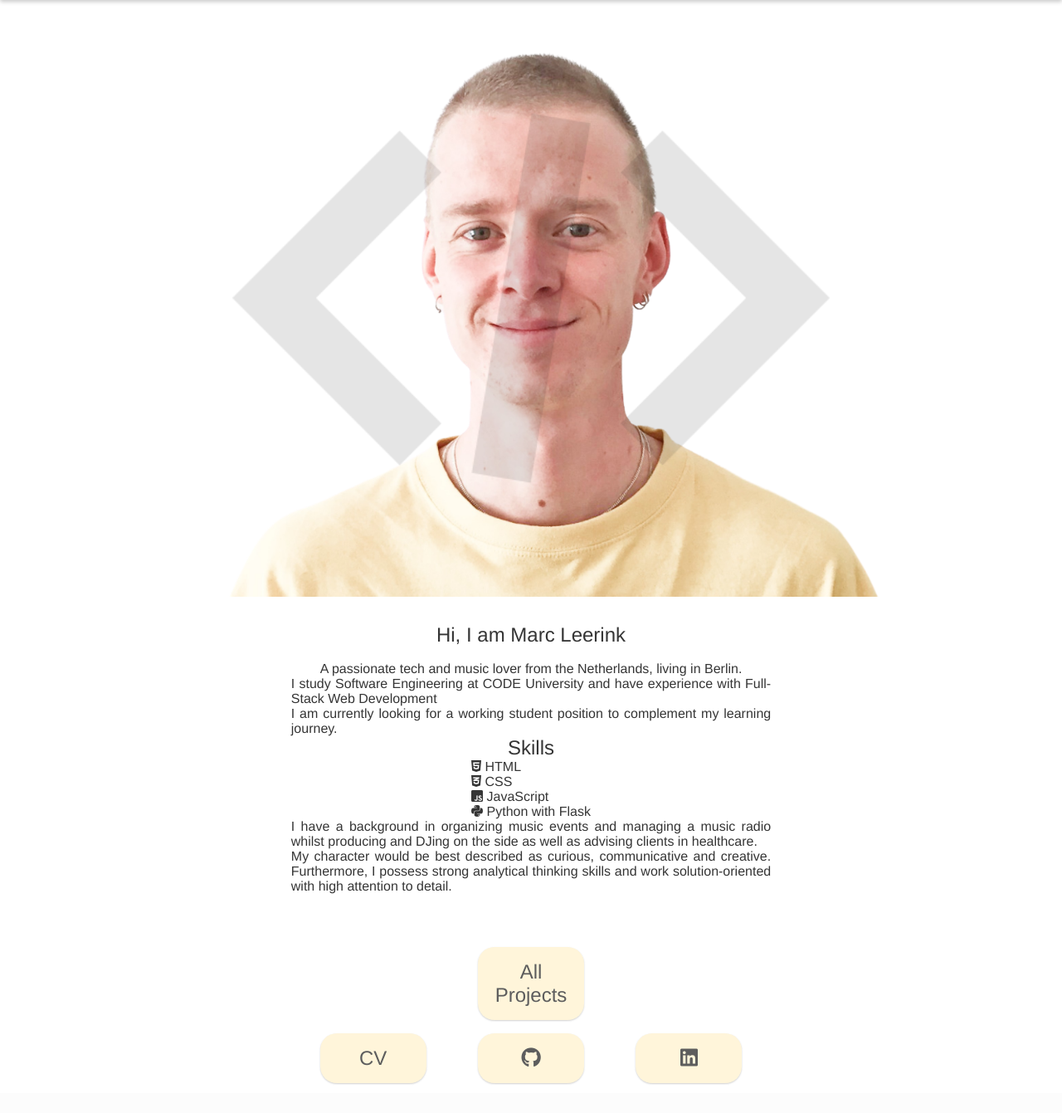
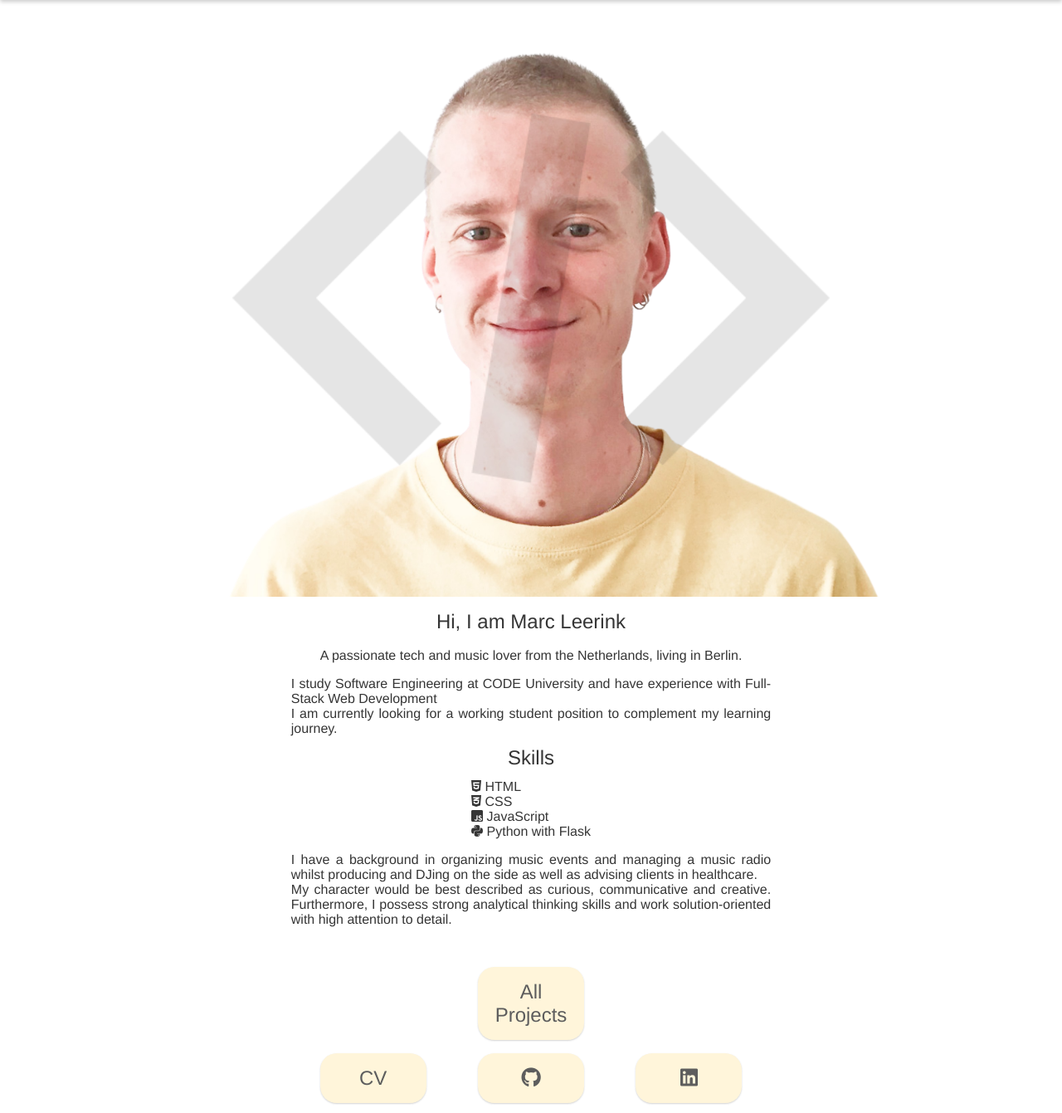
Before and after one commit to marcleerink/portfolio-website, a Flask app: page /software-engineer in a window 1280 px wide. Shown: the part 108-1449 px from the top of the page at 83% size. Before the commit the page ends 1414 px from the top, so only its background shows below. Run offline with Flask 2, Linux system fonts and the light colour scheme; data that the repository does not hold is empty; some web fonts are replaced.

Commit message:
updated margins

```diff
--- a/app/static/css/form.css
+++ b/app/static/css/form.css
@@ -15,7 +15,7 @@
     border-radius: 20px;
     font-size: min(4vw, 20px);
     background-color: var(--secondary-color);
-    box-shadow: 0 2px 2px var(--secondary-shadow);
+    box-shadow: 0 4px 5px var(--primary-shadow);
 }
 
 ul {
--- a/app/static/css/main.css
+++ b/app/static/css/main.css
@@ -12,11 +12,11 @@
   --bg-color: #fcfcfc;
   --primary-color: #353535;
   --secondary-color: rgb(255, 243, 210);
-  --primary-shadow: rgb(199, 199, 199);
+  --primary-shadow: rgb(201, 201, 201);
   --secondary-shadow: rgb(189, 178, 142);
   --hover-color:black;
-  --bottom-margin: 12px;
-  --bottom-margin-2: 16px;
+  --bottom-margin: 16px;
+  --bottom-margin-2: 12px;
   --transition: all 500ms ease;
   --transform: scale(1.05)
 }
@@ -105,6 +105,12 @@ button {
     text-align: justify;
     align-self: center;
     justify-self: center;
+}
+.margin {
+    margin-bottom: var(--bottom-margin);
+}
+.margin2 {
+    margin-bottom:var(--bottom-margin-2);
 }
 
 /* Header */
@@ -304,7 +310,6 @@ button {
     display:flex;
     flex-flow: column wrap;
     align-content: center;
-    margin:16px;
     padding:16px;
 }
 
--- a/app/static/css/software_engineer.css
+++ b/app/static/css/software_engineer.css
@@ -13,8 +13,12 @@
     background-size: contain;
     height: 100%;
     opacity: 0.1    ;
-
 }
+    .main_background2:hover, .main_background2:active {
+        opacity: 0.0;
+        transform: var(--transform);
+        transition: var(--transition);
+    }
 .projects_container{
     display:none;
 }
@@ -61,8 +65,8 @@
         justify-items: center;
         flex-flow: row nowrap;
         align-items: stretch;
-        padding: 16px;
-        margin-top: 16px;
+        margin: var(--bottom-margin);
+
 
 
     }
--- a/app/templates/software_engineer/software_engineer.html
+++ b/app/templates/software_engineer/software_engineer.html
@@ -21,14 +21,13 @@
 </div>
     <section tabindex="0" class="body">
         <h2> Hi, I am Marc Leerink</h2>
-        <h3> <br>A passionate tech and music lover from the Netherlands, living in Berlin.</h3>
-        <p class="text_align_left">
+        <h3 class="margin"> <br>A passionate tech and music lover from the Netherlands, living in Berlin.</h3>
+        <p class="text_align_left margin2">
             I study Software Engineering at CODE University and have experience with Full-Stack Web Development
             <br>I am currently looking for a working student position to complement my learning journey.
-
         </p>
-        <h2>Skills</h2>
-        <p class="text_align_left"><i class="fa-brands fa-html5"></i> HTML
+        <h2 class="margin2">Skills</h2>
+        <p class="text_align_left margin"><i class="fa-brands fa-html5"></i> HTML
         <br><i class="fa-brands fa-css3-alt"></i> CSS
         <br><i class="fa-brands fa-js-square"></i> JavaScript
         <br><i class="fa-brands fa-python"></i> Python with Flask
```
